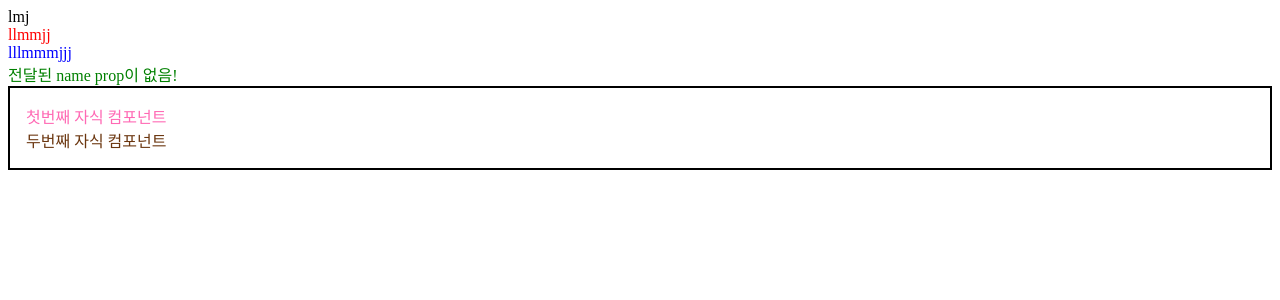
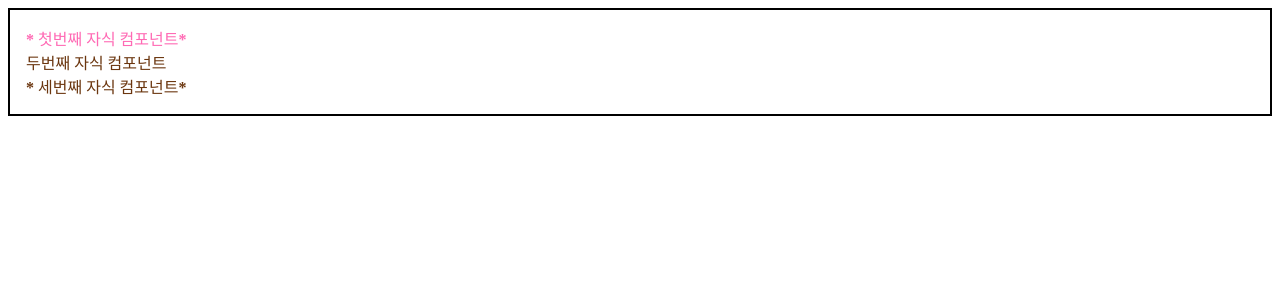
Before and after one commit to arkk200/Learning_ReactJS, a React (Create React App) app: page / in a window 1280 px wide. Shown: the top 300 px of the page. Built offline with nearby package versions, Linux system fonts and the light colour scheme.

Commit message:
Conditional rendering

```diff
--- a/src/App.js
+++ b/src/App.js
@@ -1,27 +1,18 @@
-import Hello from './Hello';
 import Hello2 from './Hello2';
-import HelloIII from './Hello3'; // import로 받는 컴포넌트 명과 컴포넌트를 전달해주는 파일의 이름은 같을 필요가 없다.
-import Hello4 from './Hello4';
 import Wrapper from './Wrapper';
 import './App.css';
 
 function App() {
-  /* props
-  props는 properties의 줄임말이다. 컴포넌트에 어떤 값을 전달해줘야 할 때, props 를 사용한다.
-  작성하는 방법은 <컴포넌트 props이름="값" /> 형태로 작성한다.
-  */
   return (
-    <div>
-      {/* Hello.js 파일에서 props를 쓰는 형태가 나와있음 */}
-      <Hello name="lmj" />
-      <Hello2 name='llmmjj' color='red'/>
-      <HelloIII name='lllmmmjjj' color='blue' />
-      <Hello4 />
-      <Wrapper>
-        <Hello2 name='첫번째 자식 컴포넌트' color='hotpink' />
-        <Hello2 name='두번째 자식 컴포넌트' color='#6B360F' />
-      </Wrapper>
-    </div>
+    <Wrapper>
+      <Hello2 name='첫번째 자식 컴포넌트' color='hotpink' isSpecial={true}
+      // true는 Javascript 값이기에 중괄호를 써준다.
+      />
+      <Hello2 name='두번째 자식 컴포넌트' color='#6B360F' />
+      <Hello2 name='세번째 자식 컴포넌트' color='#6B360F' isSpecial
+      // props의 이름만 설정하고 값을 생략한다면 이를 true로 간주한다.
+      />
+    </Wrapper>
   );
 }
 
--- a/src/Hello2.js
+++ b/src/Hello2.js
@@ -1,6 +1,12 @@
-function Hello2(props){
+function Hello2({color, name, isSpecial}){
     // props로 전달 받은 값을 이용하여 스타일도 정의 해줄 수 있다.
-    return <div style={{color:props.color}}>{props.name}</div>
+    return <div style={{color:color}}>
+        {isSpecial ? <b>*</b> : null} {/* 삼항연산을 이용하여 isSpecial이 true이면 애스터리스크를 붙이고 아니면 붙이지 않는다. */}
+        {name}
+        {/* &&은 앞에 식이 참일 경우 뒤에 식을 반환하거나 실행한다.
+        비슷한 연산자로 || 는 앞에 식이 거짓일 경우 뒤에 식을 반환하거나 실행한다.*/}
+        {isSpecial && <b>*</b> }
+    </div>
 }
 
 export default Hello2;
```
